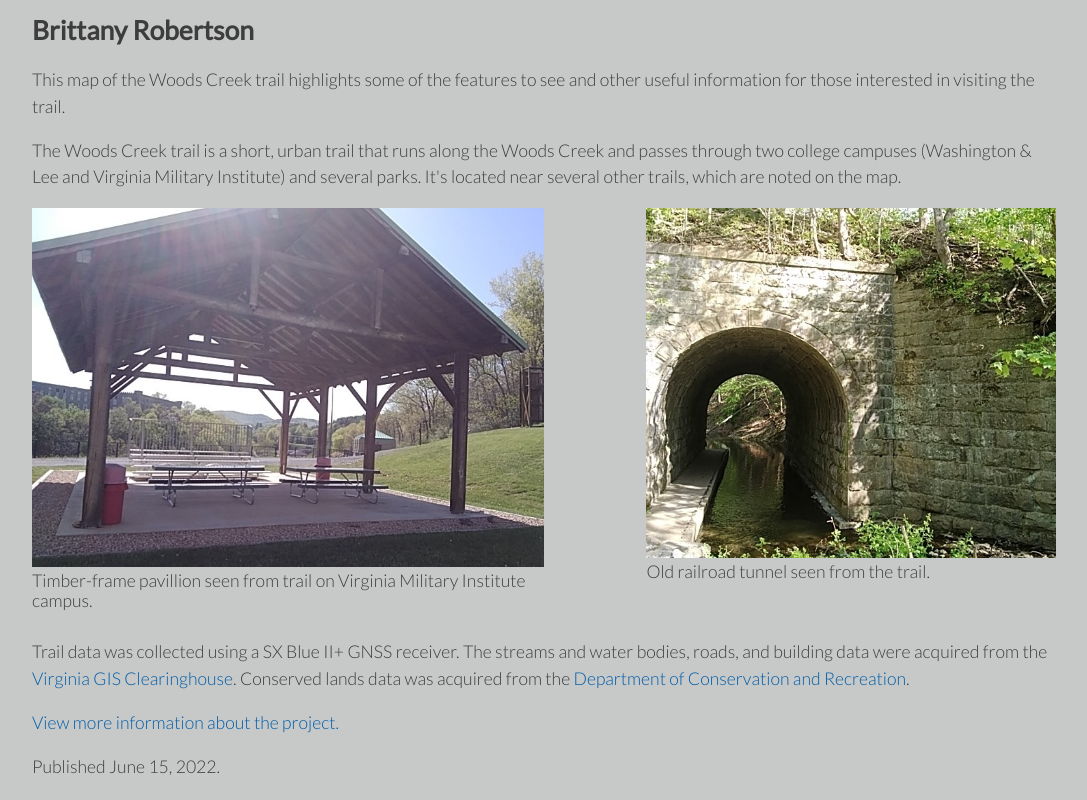
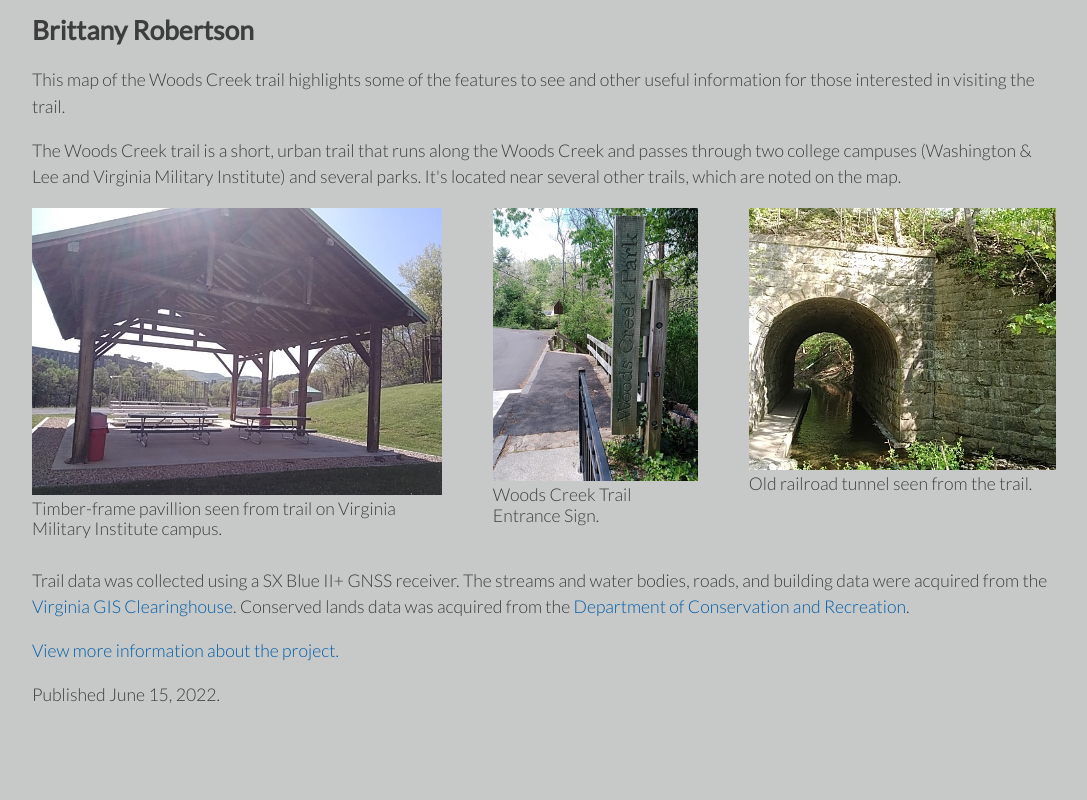
Before and after one commit to btrobertson/woods-creek-trail, a plain HTML site: page index.html in a window 1280 px wide. Shown: the part 885-1685 px from the top of the page, without its empty margins (96-1183 px from the left). After the commit the page ends 1613 px from the top, so only its background shows below. Drawn offline with nearby package versions, Linux system fonts and the light colour scheme.

Commit message:
update map

```diff
--- a/index.html
+++ b/index.html
@@ -44,13 +44,19 @@ a {
 
 .left {
     float: left;
-    width: 50%;
+    width: 40%;
     padding-right: 5%;
 }
 
 .right {
     float: right;
-    width: 40%;
+    width: 30%;
+}
+
+.center {
+    width: 20%;
+    padding-right: 5%;
+    float: left;
 }
 
 .method {
@@ -96,6 +102,12 @@ a {
                     <caption class="photo-desc">Timber-frame pavillion seen from trail on Virginia Military Institute campus.</caption>
                 </div>
             </div>
+            <div class="center">
+                <div>
+                    <img src="graphics/sign.jpg" alt="trail entrance sign" class="photo">
+                    <caption class="photo-desc">Woods Creek Trail Entrance Sign.</caption>
+                </div>
+            </div>
             <div class="right">
                 <div>
                     <img src="graphics/tunnel.jpg" alt="old railroad tunnel" class="photo">
```
Also changed, not shown: 1 other file.
